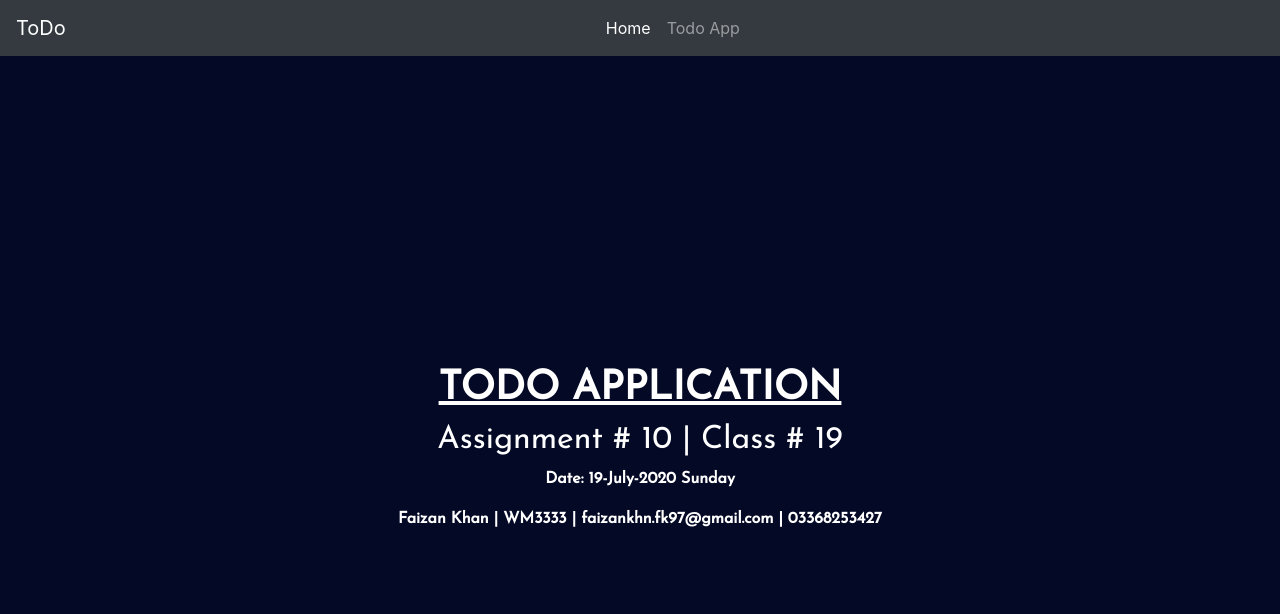
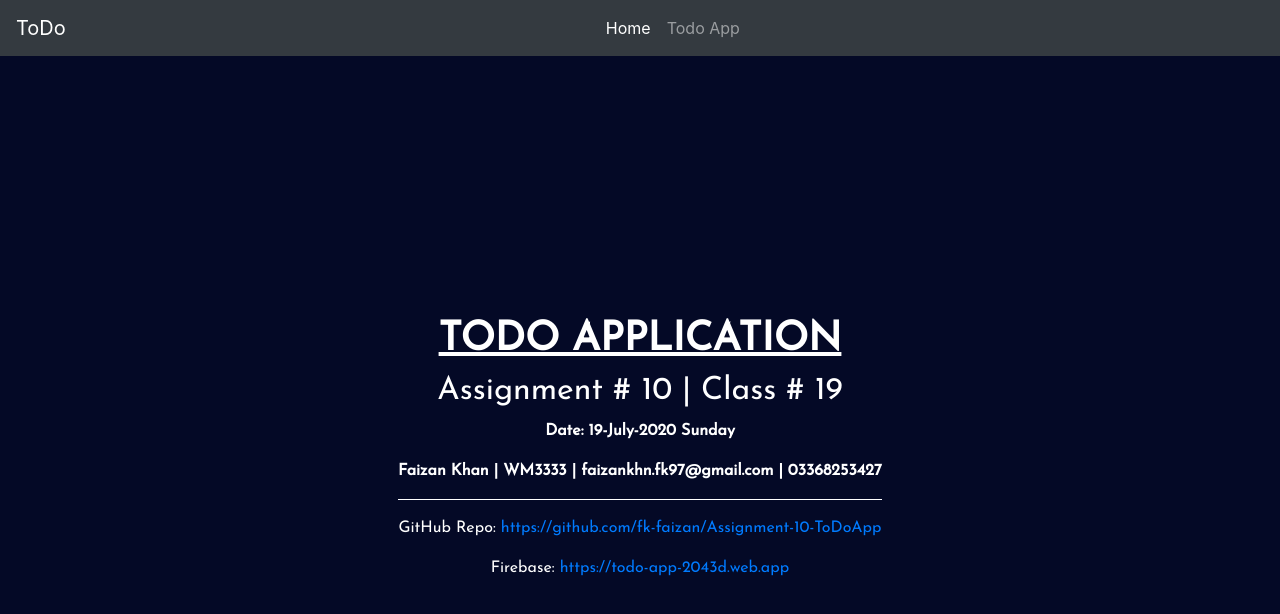
Before and after one commit to fk-faizan/Assignment-10-ToDoApp, a plain HTML site: page index.html in a window 1280 px wide. Drawn offline with nearby package versions, Linux system fonts and the light colour scheme.

Commit message:
Faizan Khan | WM3333 | faizankhn.fk97@gmail.com | 03368253427

```diff
--- a/index.html
+++ b/index.html
@@ -57,6 +57,9 @@
       <h2>Assignment # 10 | Class # 19</h2>
       <p class="font-weight-bold">Date: 19-July-2020 Sunday</p>
       <p class="font-weight-bolder">Faizan Khan | WM3333 | faizankhn.fk97@gmail.com | 03368253427</p>
+      <hr style="border-color: white;" class="text-danger">
+      <p>GitHub Repo: <a href="https://github.com/fk-faizan/Assignment-10-ToDoApp">https://github.com/fk-faizan/Assignment-10-ToDoApp</a></p>
+      <p>Firebase: <a href="https://todo-app-2043d.web.app">https://todo-app-2043d.web.app</a></p>
     </div>
   </div>
 
```
